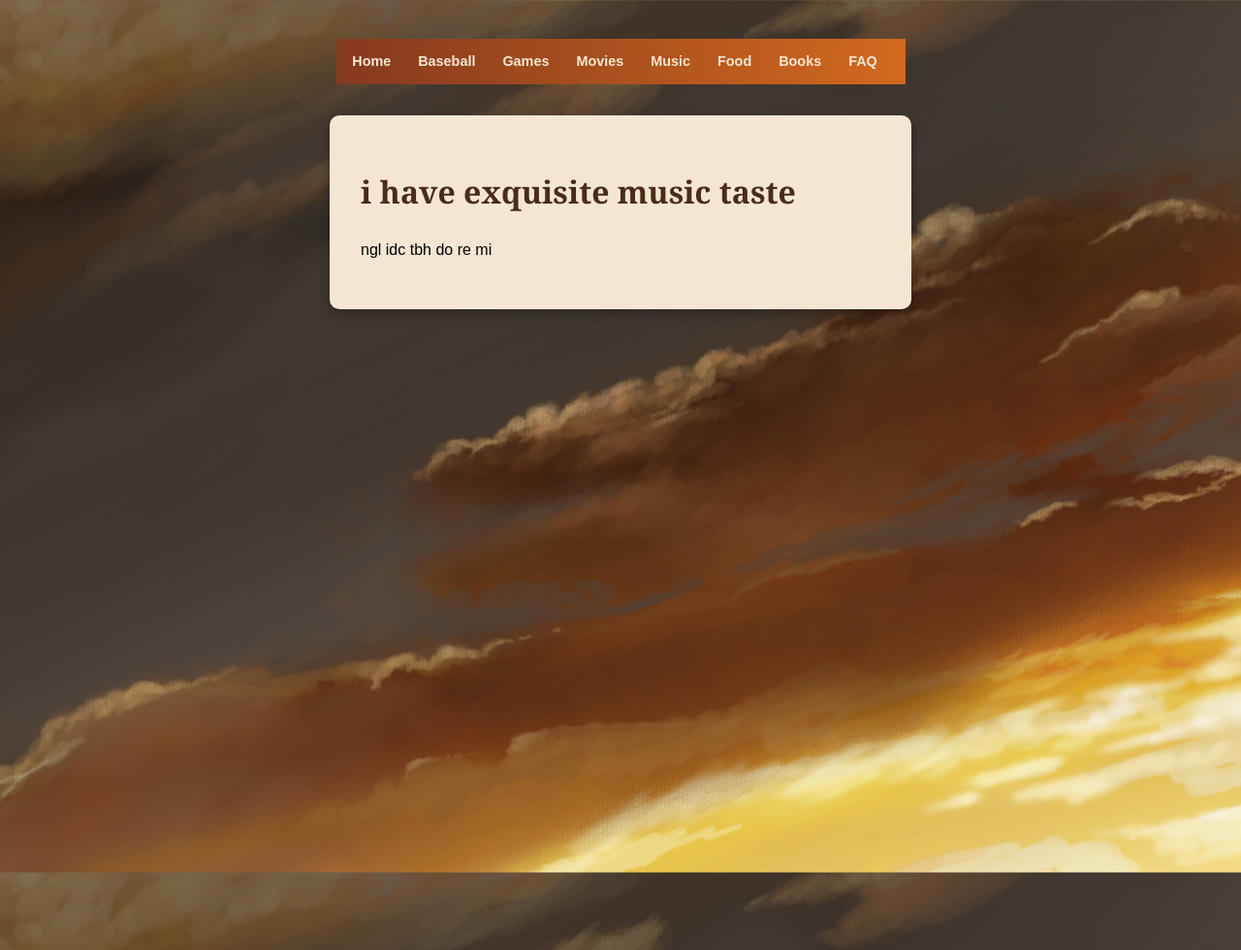
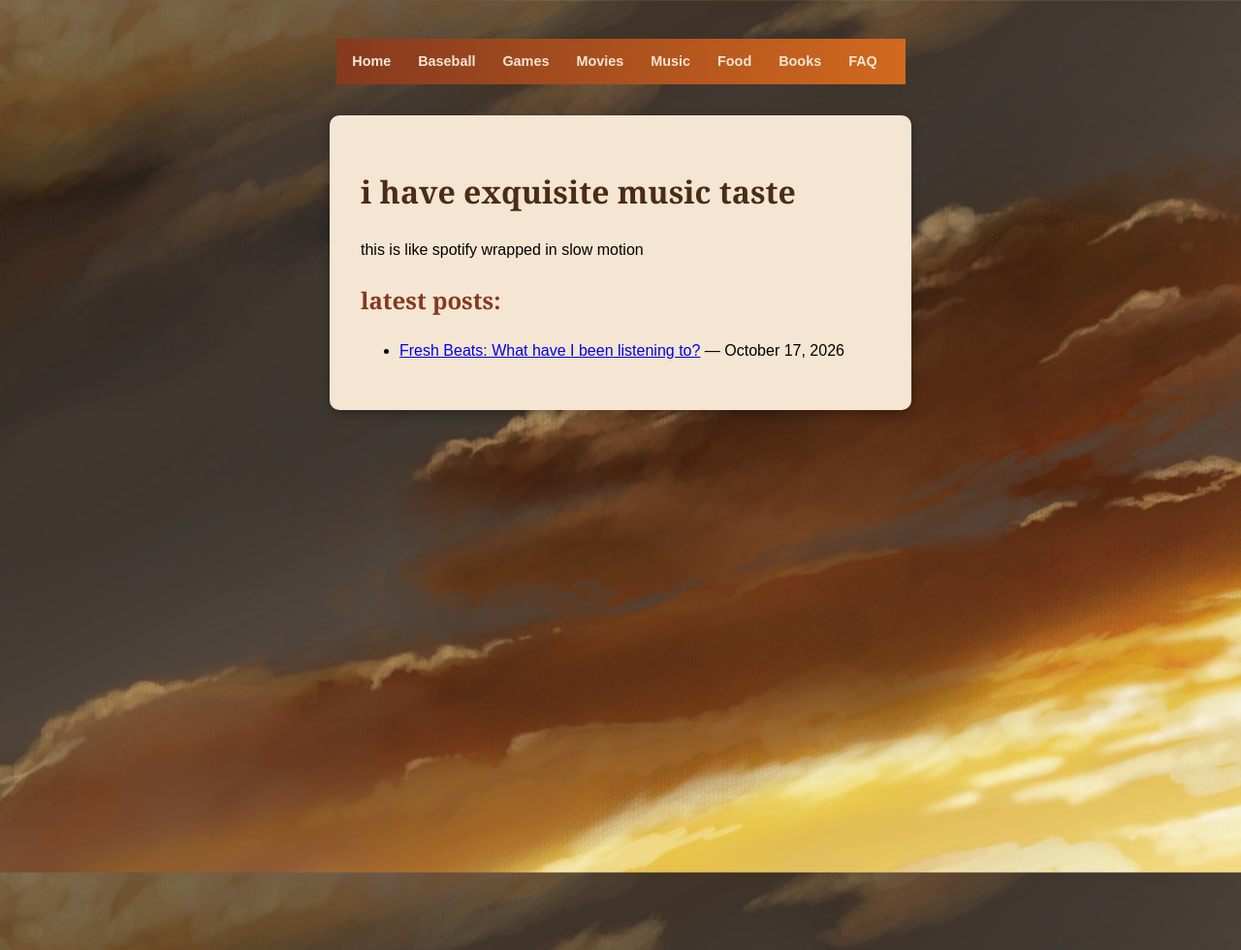
Before and after one commit to dzhou1337/dzhou1337.github.io, a Jekyll site: the page built from music/index.md, in a window 1280 px wide. Shown: the whole page at 97% size. Built offline with Jekyll 4.4.1, drawn with Linux system fonts in a browser that asks for light colours.

Commit message:
new music post

```diff
--- /dev/null
+++ b/_music_posts/2026-10-17-songs-of-the-season.md
@@ -0,0 +1,70 @@
+---
+description: "Fresh Beats: What have I been listening to?"
+date: 2026-10-17
+---
+
+# Fresh Beats of October 2026
+#### 2026/10/17
+
+My charming, discerning reader, I know not how you consume music. But I simply add songs to my Spotify Liked Songs playlist and start from the top most days, shuffling other days. This means I listen to the same songs a lot day-to-day, if not week-to-week. It really just depends on how many songs I've added recently. Let's walk through some highlights from the past month.
+
+
+<iframe data-testid="embed-iframe" style="border-radius:6px" src="https://open.spotify.com/embed/track/1LmRAxdZUEM9xc2wNivy1y?utm_source=generator&si=e0518c8735324a0e" width="50%" height="152" frameBorder="0" allowfullscreen="" allow="autoplay; clipboard-write; encrypted-media; fullscreen; picture-in-picture" loading="lazy"></iframe>
+
+### less - Olivia Rodrigo
+I'm pretty late to the train as I've only just started exploring Olivia Rodrigo's discography, and this is the first of her songs I've put on the liked list. The melancholic lyrics and simple instrumentation really capture this crushing and lonely feeling, one of longing to preserve something that deep-down you know you need to release. Gripping stuff.
+
+<hr style="height: 2px; background-color: #4a2c17; border: none;">
+
+<iframe data-testid="embed-iframe" style="border-radius:12px" src="https://open.spotify.com/embed/track/3BUc2A0MJ53FHwiy3eohBt?utm_source=generator&si=91adc006e5b44504" width="50%" height="152" frameBorder="0" allowfullscreen="" allow="autoplay; clipboard-write; encrypted-media; fullscreen; picture-in-picture" loading="lazy"></iframe>
+
+### Nobody New - The Marías
+I'd put myself down if I was still acting this way a month from now. Great track though. That part in Spanish is haunting if you actually know what she's saying.
+<div style="display: flex; gap: 20px;">
+    <div style="flex: 1;">
+        <p>
+        Aquí estoy otra vez sin tu amor <br>
+        Siento que me cuesta ya respirar <br>
+        ¿Qué más da?<br>
+        Si no puedo olvidarme de ti<br>
+        Pido a Dios que me haga feliz<br>
+        Sin tenerte a ti
+</p>
+    </div>
+    <div style="flex: 1;">
+        <p>Here I am again without your love<br>
+I feel like I’m having trouble breathing now<br>
+What does it matter?<br>
+If I can’t forget you<br>
+I ask God to make me happy<br>
+Without having you</p>
+    </div>
+</div>
+
+<hr style="height: 2px; background-color: #4a2c17; border: none;">
+
+<iframe data-testid="embed-iframe" style="border-radius:12px" src="https://open.spotify.com/embed/track/6u0x5ad9ewHvs3z6u9Oe3c?utm_source=generator&si=8d82bbfa8939400f" width="50%" height="152" frameBorder="0" allowfullscreen="" allow="autoplay; clipboard-write; encrypted-media; fullscreen; picture-in-picture" loading="lazy"></iframe>
+
+### Under Cover of Darkness - The Strokes
+My friend forced me to listen to start listening to the Strokes and I thought they were kind of annoying at first but I came back and I'm somewhat of a truther now. I really dig the guitar in this track. Also listened to a Reality Awaits a bunch but I don't want to write anymore about it.
+
+<hr style="height: 2px; background-color: #4a2c17; border: none;">
+
+<iframe data-testid="embed-iframe" style="border-radius:12px" src="https://open.spotify.com/embed/track/35SRuRfp5BvD1yArmXKNHO?utm_source=generator&si=224613bec8a74456" width="50%" height="152" frameBorder="0" allowfullscreen="" allow="autoplay; clipboard-write; encrypted-media; fullscreen; picture-in-picture" loading="lazy"></iframe>
+
+### I Just Threw Out The Love Of My Dreams - Weezer
+I've always been a big Weezer head but didn't catch this one until now. And now I know I'm made of steel.
+
+<hr style="height: 2px; background-color: #4a2c17; border: none;">
+
+<iframe data-testid="embed-iframe" style="border-radius:12px" src="https://open.spotify.com/embed/track/737xshWtdWQIxwlUvF0vpN?utm_source=generator&si=df54c961f75f486e" width="50%" height="152" frameBorder="0" allowfullscreen="" allow="autoplay; clipboard-write; encrypted-media; fullscreen; picture-in-picture" loading="lazy"></iframe>
+
+### Hey! There My Love Goes - Jomm, readyaimfire27
+Lovesick vibes. If you don't know Jomm, just listen to one of her songs and if you like it you'll probably like all of them. If you need more text to convince you to give a 3-minute song a try, it's too late for you.
+
+<hr style="height: 2px; background-color: #4a2c17; border: none;">
+
+<iframe data-testid="embed-iframe" style="border-radius:12px" src="https://open.spotify.com/embed/track/5BdPTWDsS8TEsGyGiADyUX?utm_source=generator&si=26d85b0519ec4740" width="50%" height="152" frameBorder="0" allowfullscreen="" allow="autoplay; clipboard-write; encrypted-media; fullscreen; picture-in-picture" loading="lazy"></iframe>
+
+### Anything You Wanted - Jackie Evans, Vulfmon
+Jack Stratton is right, as always. Jackie Evans is a triple threat and the entire 'Introducing Jackie Evans' EP is a blessing for the ears.
--- a/music/index.md
+++ b/music/index.md
@@ -5,4 +5,14 @@ title: dookiesongs
 
 # i have exquisite music taste
 
-ngl idc tbh do re mi
+this is like spotify wrapped in slow motion
+
+## latest posts:
+
+<ul>
+{% for post in site.music_posts reversed %}
+  <li>
+    <a href="{{ post.url }}">{{ post.description }}</a> — {{ post.date | date: "%B %-d, %Y" }}
+  </li>
+{% endfor %}
+</ul>
```
Also changed, not shown: _music_posts/image.png (added).
